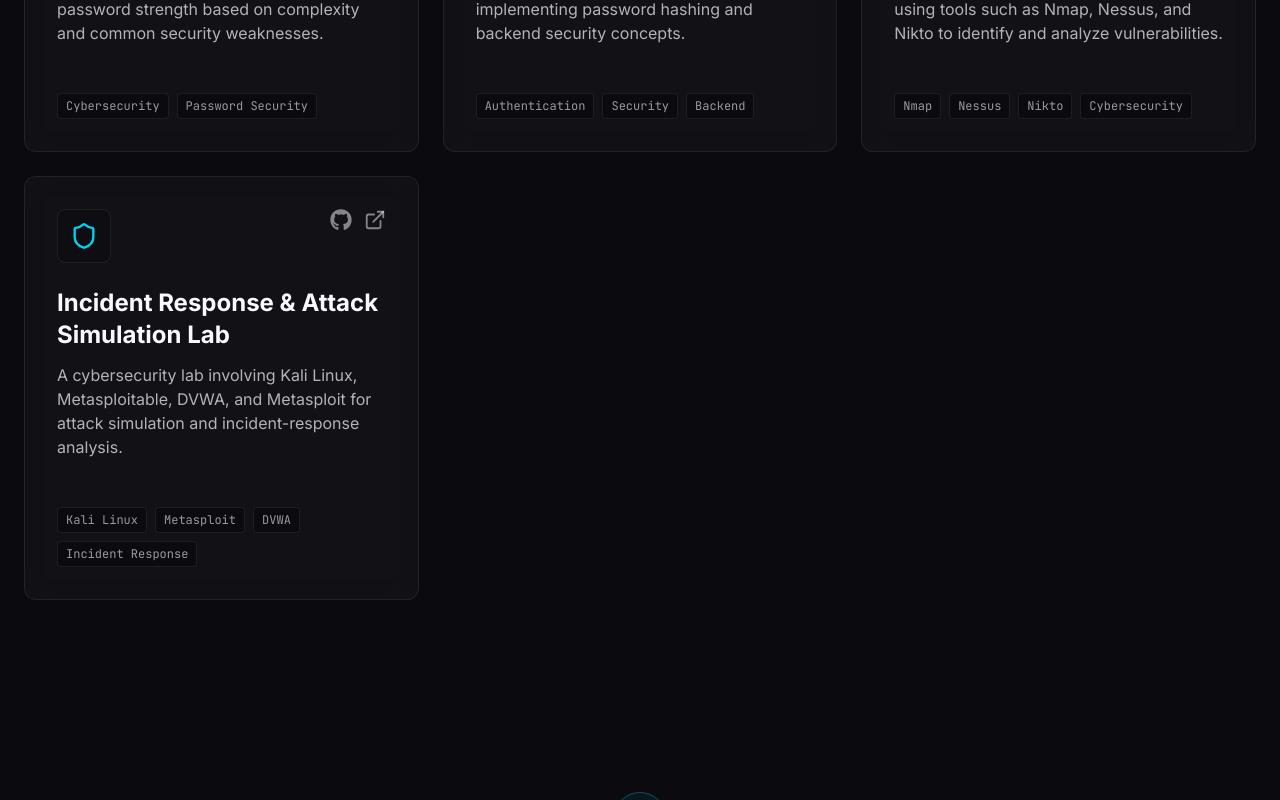
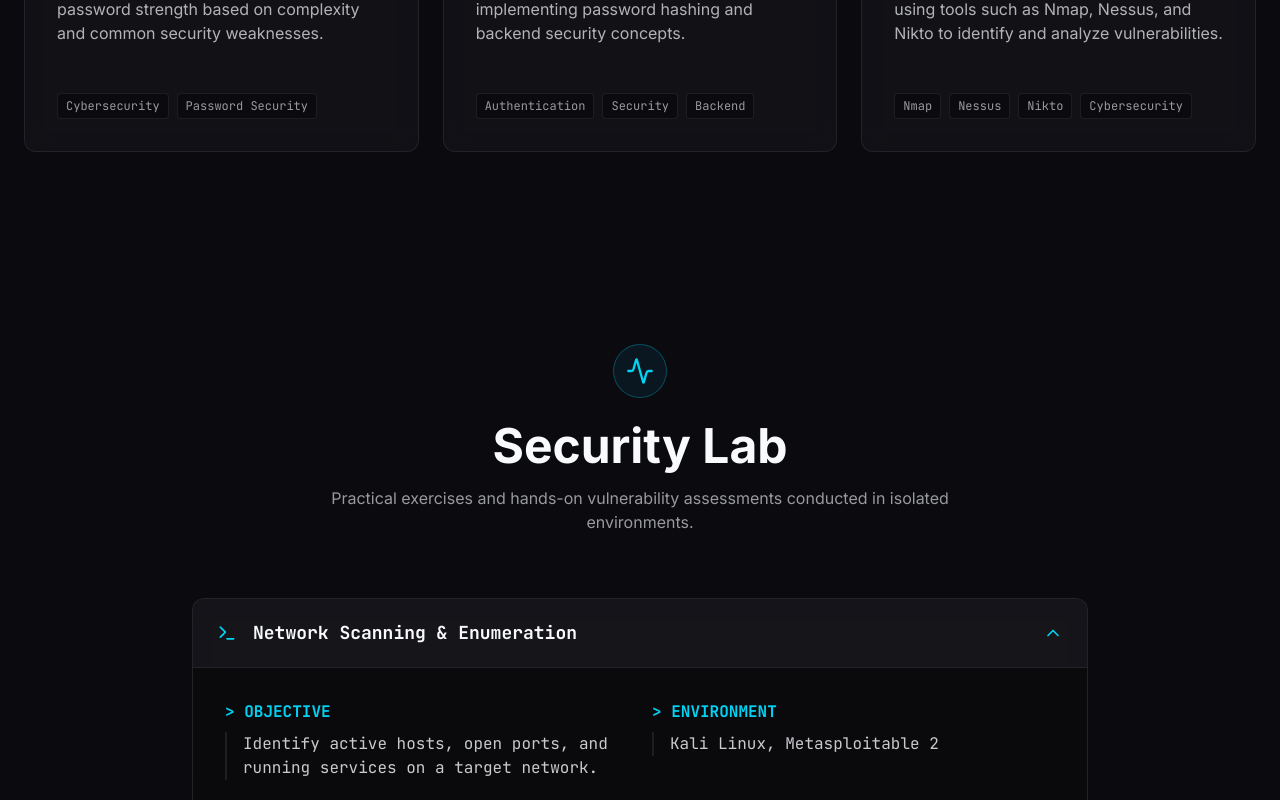
Before and after one commit to rgp040906/portfolio_perfect, a Next.js app: page / in a window 1280 px wide. Shown: the part 3846-4646 px from the top of the page. Built offline with nearby package versions, Linux system fonts and the light colour scheme.

Commit message:
Initial portfolio upload

```diff
--- a/src/components/sections/Projects.tsx
+++ b/src/components/sections/Projects.tsx
@@ -21,7 +21,6 @@
         >
           <div>
             <h2 className="text-3xl md:text-5xl font-bold mb-2">
-              <span className="font-mono text-cyan-400 text-2xl md:text-4xl mr-4">{"// 03_"}</span>
               PROJECTS
             </h2>
             <div className="w-20 h-1 bg-gradient-accent"></div>
--- a/src/data/portfolio.ts
+++ b/src/data/portfolio.ts
@@ -79,14 +79,6 @@
     stack: ["Nmap", "Nessus", "Nikto", "Cybersecurity"],
     icon: "Shield",
     impact: "Identifies and analyzes system vulnerabilities."
-  },
-  {
-    title: "Incident Response & Attack Simulation Lab",
-    featured: false,
-    description: "A cybersecurity lab involving Kali Linux, Metasploitable, DVWA, and Metasploit for attack simulation and incident-response analysis.",
-    stack: ["Kali Linux", "Metasploit", "DVWA", "Incident Response"],
-    icon: "Shield",
-    impact: "Simulates attacks for incident-response analysis."
   }
 ];
 
```
